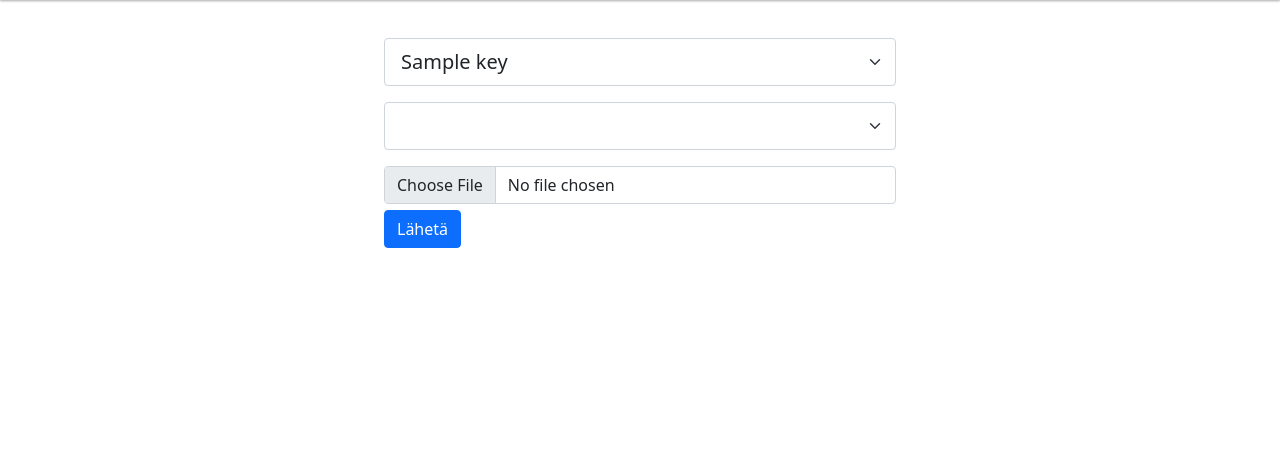
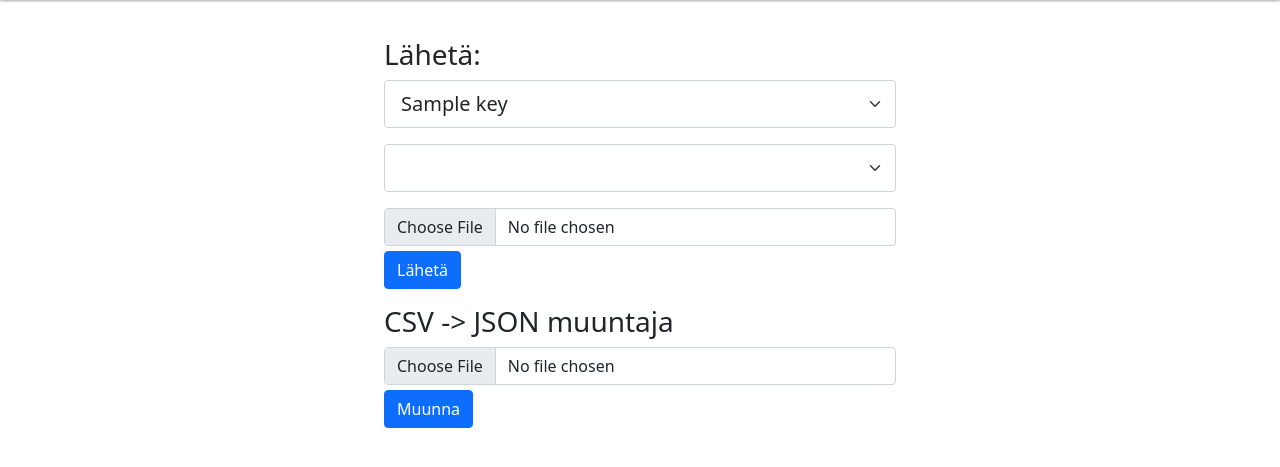
Before and after one commit to velho-allianssi/api-helper, a Flask app: template templates/laheta.html in a window 1280 px wide. Shown: the part 72-539 px from the top of the page. Run offline with Flask 2, Linux system fonts and the light colour scheme; the template is opened without the code that fills it: most values are stand-ins (such as "Sample title", 1, 10 or a date in 2020); lists and menus that the app fills with data are empty; some libraries are stand-ins or nearby versions.

Commit message:
improvements to csv -> json conversion

```diff
--- a/application.py
+++ b/application.py
@@ -169,6 +169,8 @@ def download_ndjson(kohdeluokka):
 
     return send_file(filename, as_attachment=True)
 
+
+# Lataa metatieto palvelusta tietyn kohdeluokan metatiedot
 @app.route('/download/meta/<kohdeluokka>')
 def download_meta_json(kohdeluokka):
     url = "https://api-v2.stg.velho.vayla.fi/metatietopalvelu/api/v2/metatiedot"
@@ -183,7 +185,6 @@ def download_meta_json(kohdeluokka):
         json.dump(content, f)
 
     return send_file(filename, as_attachment=True)
-
 
 @app.route('/laheta')
 def laheta():
@@ -200,6 +201,7 @@ def laheta():
     vaihtoehdot.popitem()
     return render_template('laheta.html', data=vaihtoehdot)
 
+# Hakee kaikki meneillään olevat lähetykset
 @app.route('/lahetykset')
 def lahetykset():
     auth = 'Bearer ' + str(get_token())
@@ -216,6 +218,7 @@ def lahetykset():
 
     return render_template('upload_check.html', data=as_dict, lahetystunniste=None)
 
+# Tarkistaa tietyn lähetyksen statuksen
 @app.route('/check_status/<tunniste>')
 def check_status(tunniste):
     auth = 'Bearer ' + str(get_token())
@@ -224,6 +227,7 @@ def check_status(tunniste):
     response = requests.get(url, headers=headers)
     return render_template('upload_check.html', data=response.json(), lahetystunniste=tunniste)
 
+# Lähettää tiedoston lähetyspalveluun
 @app.route('/put', methods = ['POST'])
 def curl_put():
     if request.method == 'POST':
@@ -249,13 +253,12 @@ def curl_put():
 
         #return redirect(url_for('lahetykset'))
 
+# Yhdistelee useiden kohdeluokkien tietoja yhdeksi csv:ksi
 @app.route('/csv/tieosat', methods = ['POST'])
 def tieosat_csv():
     if request.method == 'POST':
         options_json = request.form['selected_options']
         options = json.loads(options_json)
-        print(options)
-        print(type(options))
         options.reverse()
         obj = CsvLinearReference(options)
         filename = obj.write_and_run()
@@ -284,7 +287,13 @@ def csv_options():
 def csv_to_json():
     if request.method == 'POST':
         files = request.files['file']
-        if files: print("files indeed")
-        print("here2")
+        filename = files.filename.split(".")[0] + ".json"
+        print(filename.split(".")[0])
         converted = convert_csv_to_json(files)
-        return send_file(converted, as_attachment=True)
+        #f = open(filename + ".json", "w")
+        #f.write(converted)
+        #f.close()
+
+        with open(filename, 'w') as f:
+            json.dump(converted, f)
+        return send_file(filename, as_attachment=True, attachment_filename=filename)
--- a/templates/laheta.html
+++ b/templates/laheta.html
@@ -1,6 +1,7 @@
 {% extends "base.html" %}
 {% block content %}
 <div style="width:50%; margin:auto">
+    <h3>Lähetä:</h3>
     <select class="form-select form-select-lg mb-3" name="nimiavaruus" id="nimiavaruus" onchange="dynamic_options(this)">
         {% for key, value in data.items() %}
             <option value={{key}}>{{key}}</option>
@@ -41,5 +42,15 @@
             input.value = option.value
         }
     </script>
+
+
+    <div class="row">
+        <h3>CSV -> JSON muuntaja</h3>
+        <form action="{{ url_for('csv_to_json')}}" method="POST" enctype=multipart/form-data>
+            <input class="form-control" type="file" id="file" name="file" aria-label="Upload" id="inputGroupFile" aria-describedby="inputGroupFileAddon">
+            <button type="submit" class="btn btn-primary mb-3" style="margin-top: 1%;" id="inputGroupFileAddon">Muunna</button>
+        </form>
+
+    </div>
 </div>
 {% endblock %}
```
Also changed, not shown: csv_kohdeluokka.py (+9 -10 lines), templates/kohdeluokka_metatiedot.html (+3 -4 lines).
